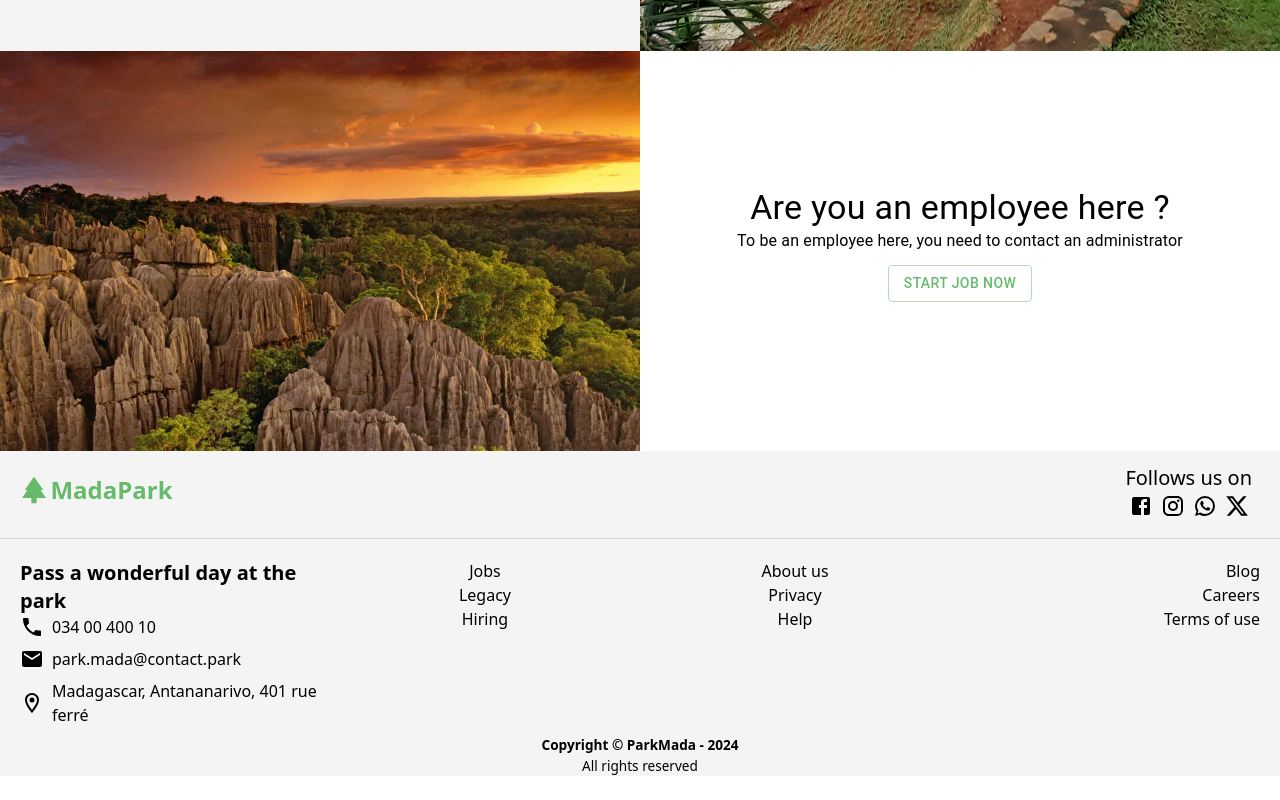
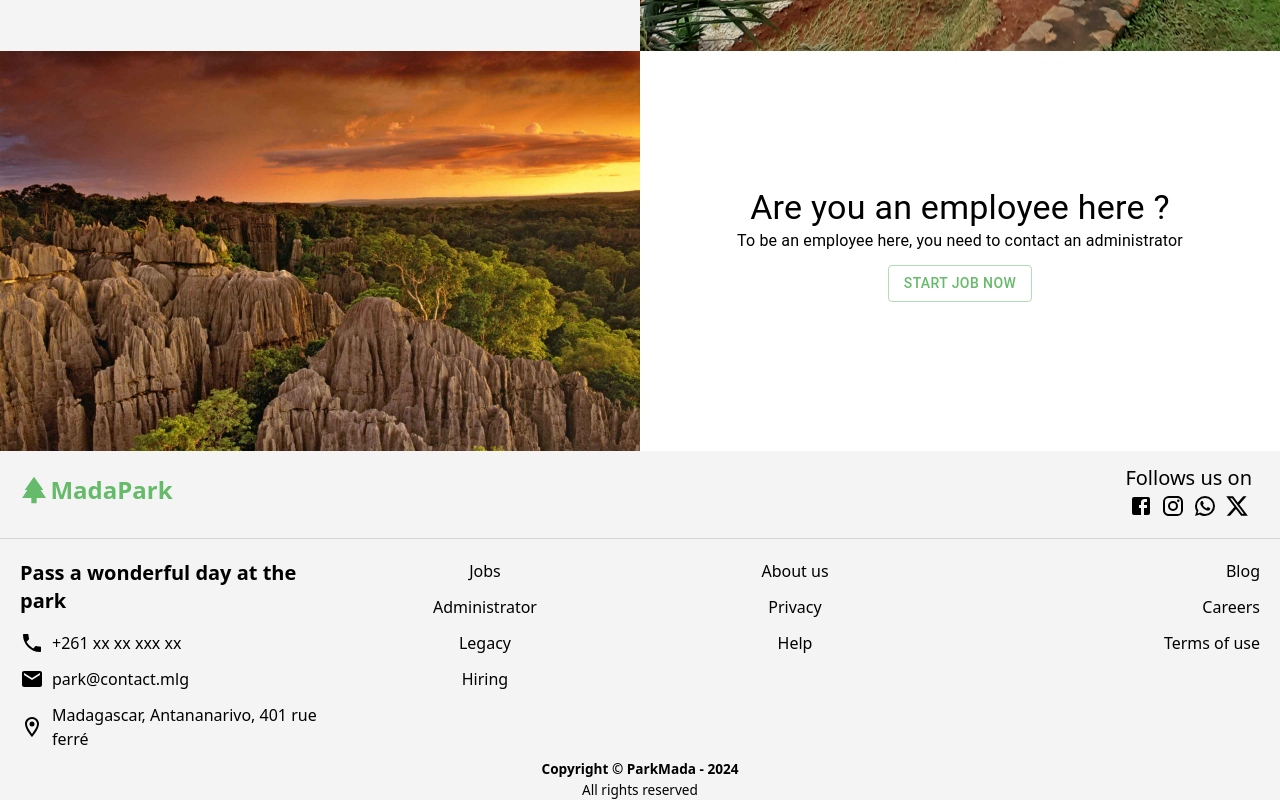
Before and after one commit to GestionDePark/Park-Management-Frontend, a React (Vite) app: page / in a window 1280 px wide. Shown: the part 1005-1805 px from the top of the page. Before the commit the page ends 1781 px from the top, so only its background shows below. Built offline with nearby package versions, Linux system fonts and the light colour scheme.

Commit message:
feat: use app properties

```diff
--- a/src/pages/Visitor/BannerHelloSection.tsx
+++ b/src/pages/Visitor/BannerHelloSection.tsx
@@ -1,4 +1,5 @@
 import { Button, Typography } from '@mui/material';
+import AppProperty from '@/assets/appProperty';
 
 const BannerHelloSection = () => {
   return (
@@ -10,7 +11,7 @@ const BannerHelloSection = () => {
           draggable={false}
           className="w-full h-full object-cover"
         />
-        <div className="w-full h-full backdrop-blur-[3px] absolute top-0 right-0 bg-black bg-opacity-55"></div>
+        <div className="w-full h-full backdrop-blur-[2px] absolute top-0 right-0 bg-black bg-opacity-55"></div>
       </div>
 
       <div className="relative px-3 py-5 mt-[8rem] mb-10 text-white flex flex-col gap-3">
@@ -21,7 +22,9 @@ const BannerHelloSection = () => {
           <Typography variant="h5">Spend a good day in our park</Typography>
         </div>
         <div className="flex items-center gap-4">
-          <Button variant="outlined">Contact us</Button>
+          <Button variant="outlined" href={`tel:${AppProperty.contact}`}>
+            Contact us
+          </Button>
           <Button variant="contained" href="#visit">
             Visit
           </Button>
--- a/src/pages/Visitor/Footer.tsx
+++ b/src/pages/Visitor/Footer.tsx
@@ -11,6 +11,8 @@ import {
 } from '@mui/icons-material';
 import Copyright from '@/components/Copyright';
 import { Divider } from '@mui/material';
+import pageRoutes from '@/pageRoutes';
+import AppProperty from '@/assets/appProperty';
 
 const Footer = () => {
   return (
@@ -40,39 +42,40 @@ const Footer = () => {
       <Divider />
 
       <div className="flex justify-between px-5 pt-3">
-        <div className="w-full">
+        <div className="w-full flex flex-col gap-4">
           <span className="font-bold text-xl">
             Pass a wonderful day at the park
           </span>
-          <div className="flex flex-col gap-2">
+          <div className="flex flex-col gap-3">
             <div className="flex items-center gap-2">
               <Phone />
-              <span>034 00 400 10</span>
+              <span>{AppProperty.contact}</span>
             </div>
             <div className="flex items-center gap-2">
               <Email />
-              <span>park.mada@contact.park</span>
+              <span>{AppProperty.email}</span>
             </div>
             <div className="flex items-center gap-2">
               <LocationOnOutlined />
-              <span>Madagascar, Antananarivo, 401 rue ferré</span>
+              <span>{AppProperty.location}</span>
             </div>
           </div>
         </div>
 
-        <nav className="flex flex-col w-full items-center">
-          <Link to="#">Jobs</Link>
+        <nav className="flex flex-col w-full items-center gap-3">
+          <Link to={pageRoutes.adminJobs}>Jobs</Link>
+          <Link to={pageRoutes.adminDashboard}>Administrator</Link>
           <Link to="#">Legacy</Link>
           <Link to="#">Hiring</Link>
         </nav>
 
-        <nav className="flex flex-col w-full items-center">
+        <nav className="flex flex-col w-full items-center gap-3">
           <Link to="#">About us</Link>
           <Link to="#">Privacy</Link>
           <Link to="#">Help</Link>
         </nav>
 
-        <nav className="flex flex-col w-full text-end items-end">
+        <nav className="flex flex-col w-full text-end items-end gap-3">
           <Link to="#">Blog</Link>
           <Link to="#">Careers</Link>
           <Link to="#">Terms of use</Link>
```
